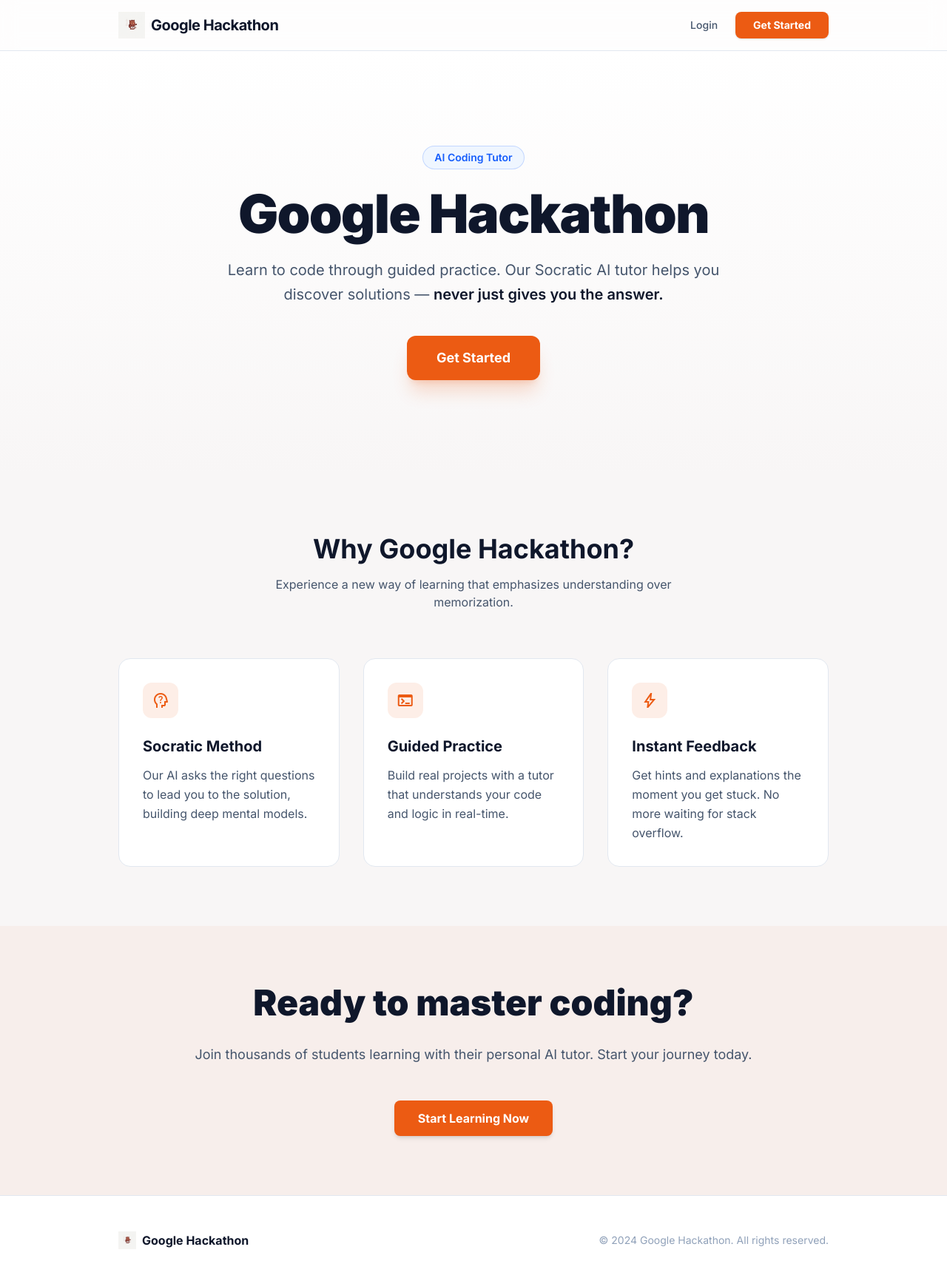
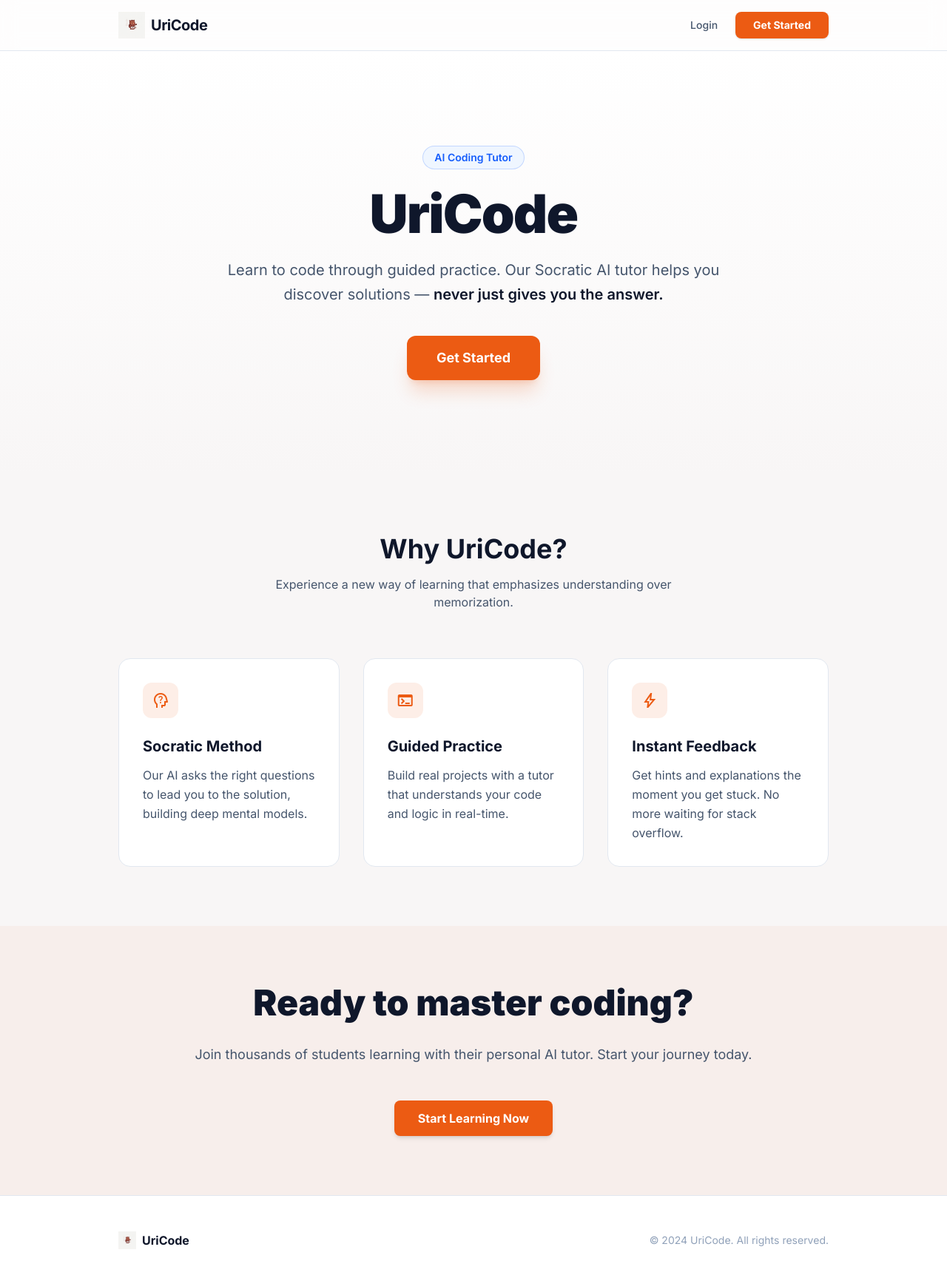
Before and after one commit to Adityawks28/google-hackathon, a Next.js app: page / in a window 1280 px wide. Shown: the top 1728 px of the page at 74% size. Built offline with nearby package versions, Linux system fonts and the light colour scheme; no server answers.

Commit message:
rename Google Hackathon to UriCode

```diff
--- a/app/layout.tsx
+++ b/app/layout.tsx
@@ -16,9 +16,9 @@ const firaCode = Fira_Code({
 });
 
 export const metadata: Metadata = {
-  title: "Google Hackathon — AI Coding Tutor",
+  title: "UriCode — AI Coding Tutor",
   description:
-    "Learn to code through guided practice. Google Hackathon is an AI tutor that helps you discover solutions through progressive hints and guiding questions — never just gives you the answer.",
+    "Learn to code through guided practice. UriCode is an AI tutor that helps you discover solutions through progressive hints and guiding questions — never just gives you the answer.",
 };
 
 export default function RootLayout({
--- a/app/login/page.tsx
+++ b/app/login/page.tsx
@@ -39,7 +39,7 @@ export default function LoginPage() {
           <Logo size={64} />
         </div>
         <h1 className="mb-2 text-center text-2xl font-bold text-slate-900">
-          Welcome to Google Hackathon
+          Welcome to UriCode
         </h1>
         <p className="mb-8 text-center text-sm text-slate-500">
           Sign in to start your coding journey
--- a/app/page.tsx
+++ b/app/page.tsx
@@ -9,7 +9,7 @@ export default function Home() {
         <div className="flex items-center gap-2">
           <Logo size={36} />
           <h2 className="text-slate-900 text-xl font-bold tracking-tight">
-            Google Hackathon
+            UriCode
           </h2>
         </div>
         <div className="flex items-center gap-6">
@@ -36,7 +36,7 @@ export default function Home() {
               AI Coding Tutor
             </div>
             <h1 className="text-slate-900 text-5xl md:text-7xl font-black tracking-tight leading-none">
-              Google Hackathon
+              UriCode
             </h1>
             <p className="text-slate-600 text-lg md:text-xl leading-relaxed max-w-2xl mx-auto">
               Learn to code through guided practice. Our Socratic AI tutor helps
@@ -60,7 +60,7 @@ export default function Home() {
         <section className="px-6 py-20 lg:px-40">
           <div className="text-center mb-16 space-y-4">
             <h2 className="text-3xl md:text-4xl font-bold text-slate-900">
-              Why Google Hackathon?
+              Why UriCode?
             </h2>
             <p className="text-slate-600 max-w-xl mx-auto">
               Experience a new way of learning that emphasizes understanding
@@ -135,10 +135,10 @@ export default function Home() {
         <div className="flex flex-col md:flex-row justify-between items-center gap-8">
           <div className="flex items-center gap-2">
             <Logo size={24} />
-            <span className="font-bold text-slate-900">Google Hackathon</span>
+            <span className="font-bold text-slate-900">UriCode</span>
           </div>
           <p className="text-slate-400 text-sm">
-            &copy; 2024 Google Hackathon. All rights reserved.
+            &copy; 2024 UriCode. All rights reserved.
           </p>
         </div>
       </footer>
--- a/components/Header.tsx
+++ b/components/Header.tsx
@@ -19,7 +19,7 @@ export function Header() {
         >
           <Logo size={28} />
           <h1 className="text-lg font-bold tracking-tight text-slate-900">
-            Google Hackathon
+            UriCode
           </h1>
         </Link>
 
```
